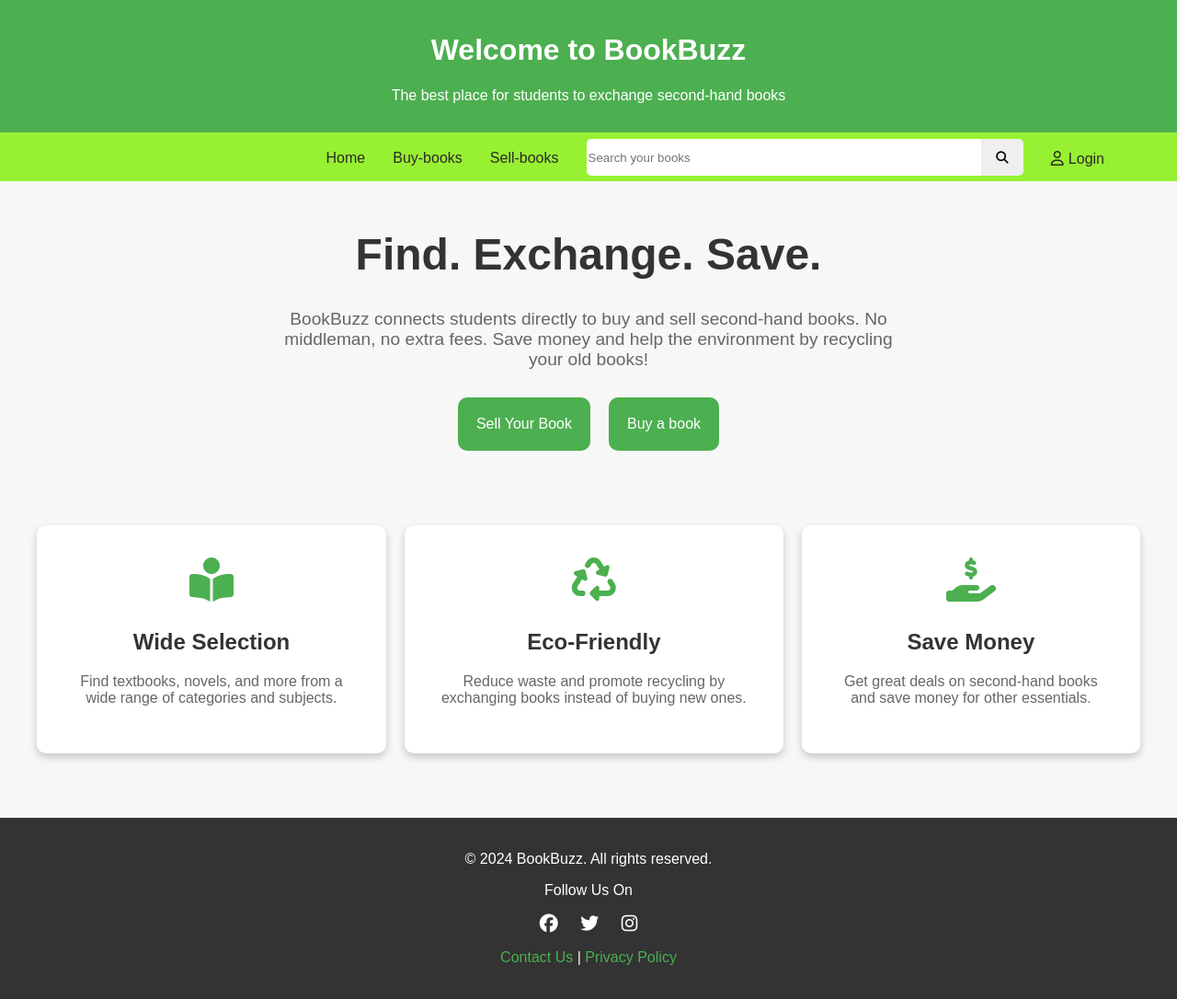
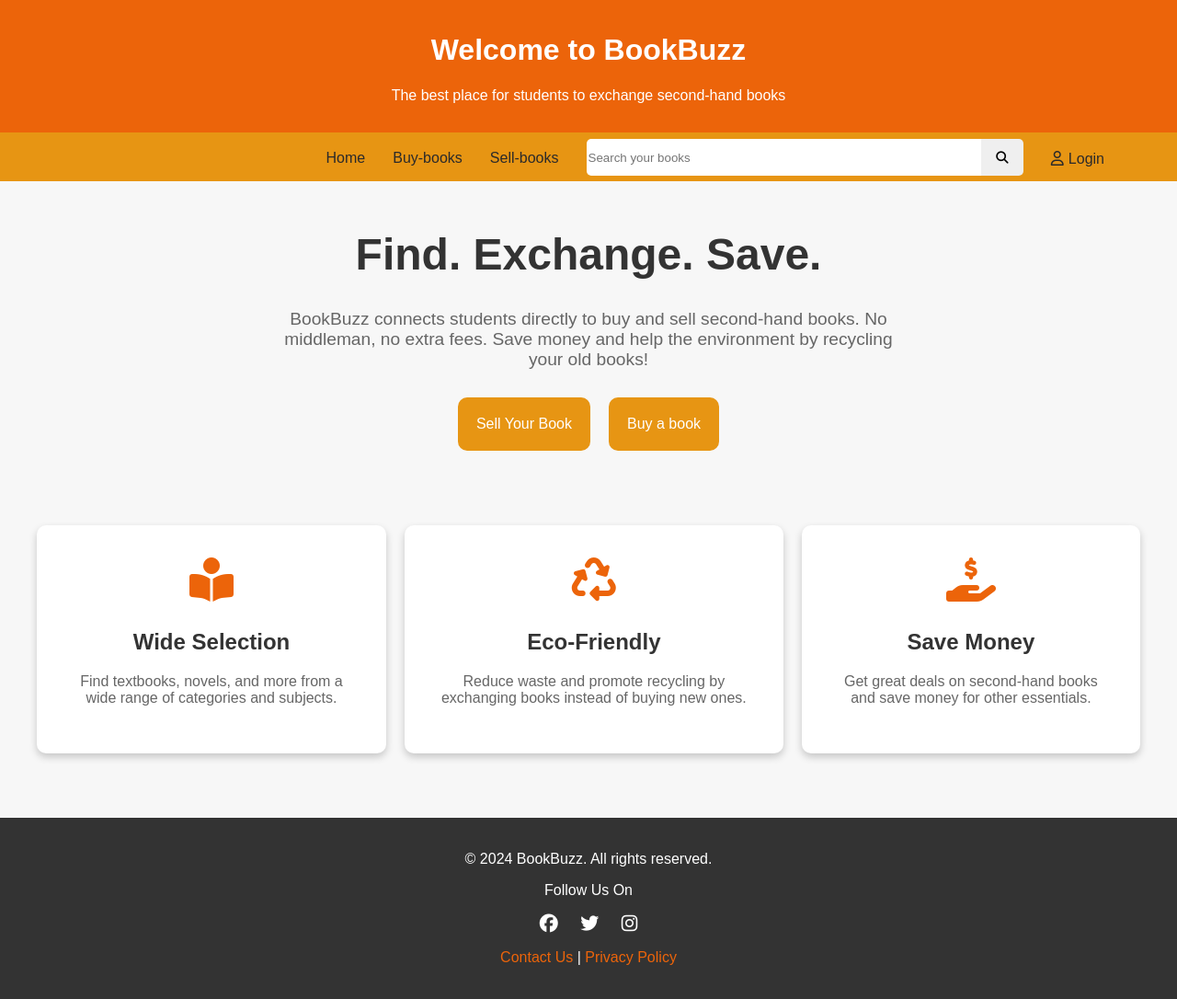
Before and after one commit to PremB2907/BookBuzzz, a plain HTML site: page index.html in a window 1280 px wide. Shown: the whole page at 92% size. Drawn offline with Linux system fonts and the light colour scheme.

Commit message:
Update index.html

```diff
--- a/index.html
+++ b/index.html
@@ -17,14 +17,14 @@
         }
 
         header {
-            background-color: #4CAF50;
+            background-color: #ec640a;;
             padding: 15px;
             text-align: center;
             color: white;
         }
         /* navbar */
         .navbar{
-            background-color: #98f032;
+            background-color: #e79513;;
             display: flex;
             align-items: center;
             height:45px;
@@ -106,7 +106,7 @@
             color:white;
         }
         #button1,#button2{
-            background-color: #4CAF50;
+            background-color: #e79513;;
             padding: 20px;
             margin:10px;
             border-radius: 10px;
@@ -129,7 +129,7 @@
         }
 
         .box i {
-            color: #4CAF50;
+            color: #ec640a;;
             font-size: 3em;
             margin-bottom: 10px;
         }
@@ -159,7 +159,7 @@
         }
 
         footer a {
-            color: #4CAF50;
+            color: #ec640a;
             text-decoration: none;
         }
 
```
